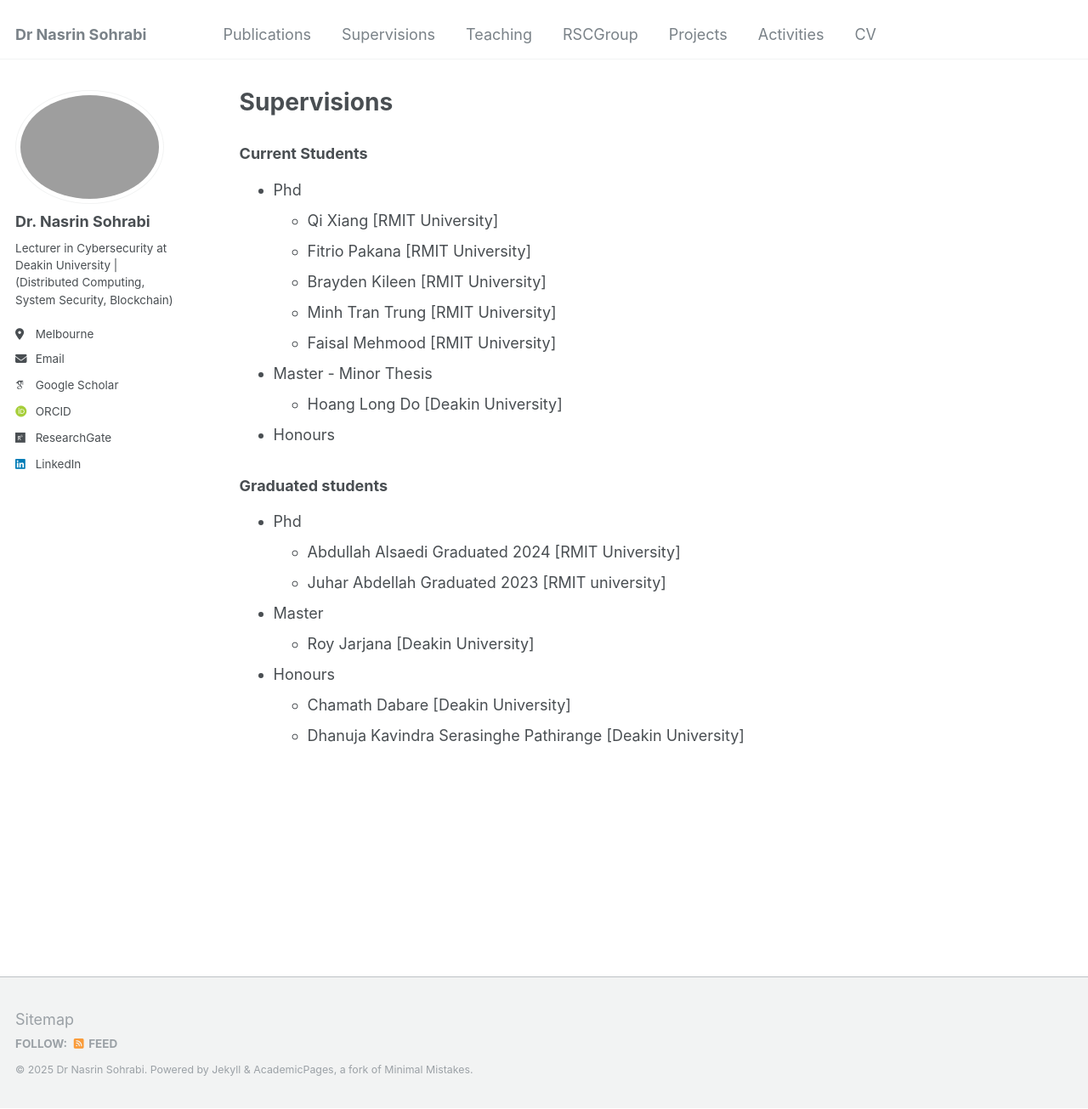
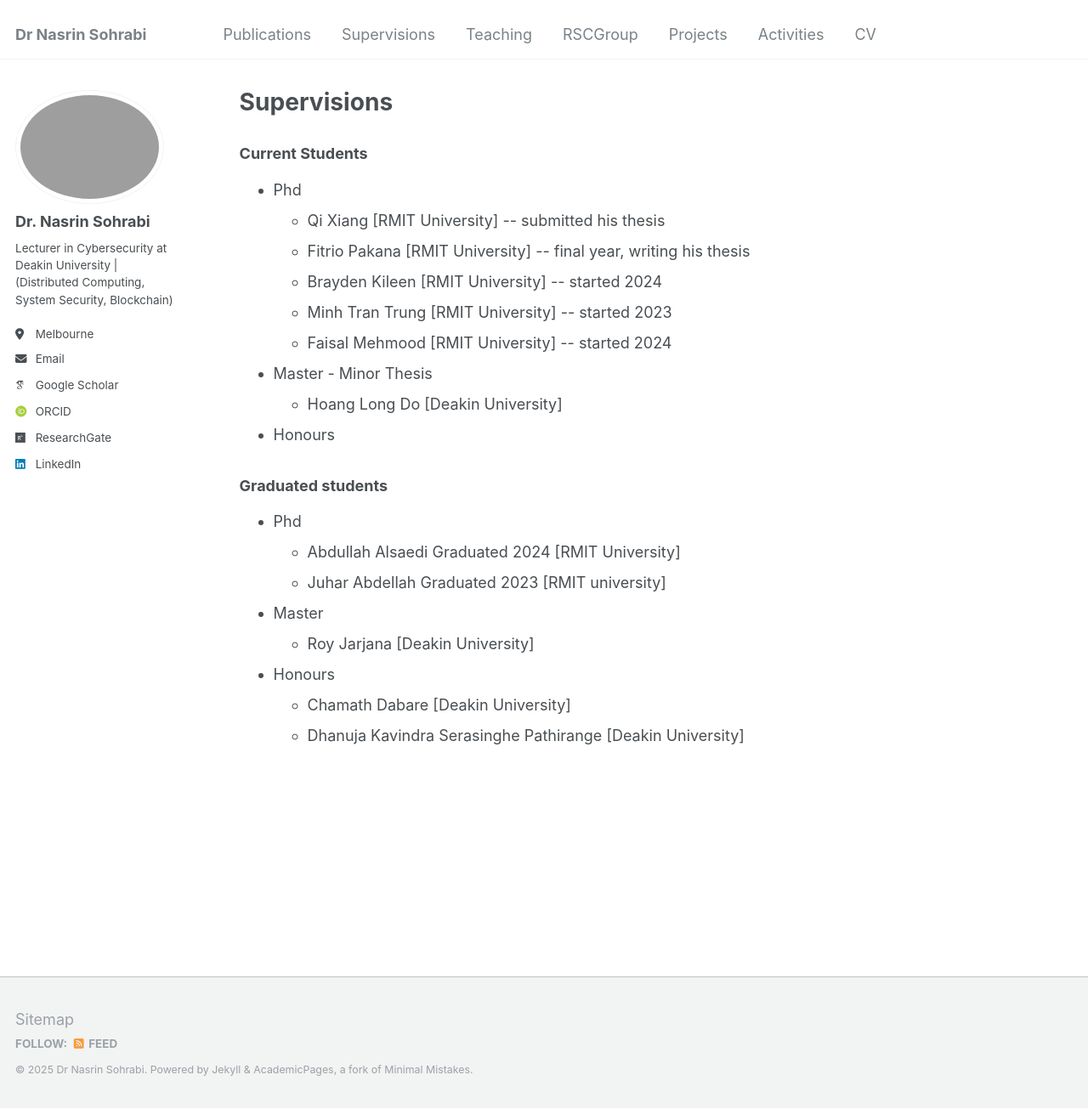
Before and after one commit to Nasrin-Sohrabi/Nasrin-Sohrabi.github.io, a Jekyll site: the page built from _pages/supervisions.html, in a window 1280 px wide and 1305 px high. Shown: the whole window at 85% size. Built offline with Jekyll 4.4.1, drawn with Linux system fonts in a browser that asks for light colours; some web fonts are replaced.

Commit message:
update the intro

```diff
--- a/_pages/supervisions.html
+++ b/_pages/supervisions.html
@@ -12,11 +12,11 @@ author_profile: true
         <ul>
             <li>Phd
                 <ul>
-                <li> Qi Xiang [RMIT University]</li>
-                <li> Fitrio Pakana [RMIT University]</li>
-                <li> Brayden Kileen [RMIT University]</li>
-                <li> Minh Tran Trung [RMIT University]</li>
-                <li> Faisal Mehmood [RMIT University]</li>
+                <li> Qi Xiang [RMIT University] -- submitted his thesis</li>
+                <li> Fitrio Pakana [RMIT University] -- final year, writing his thesis</li>
+                <li> Brayden Kileen [RMIT University] -- started 2024 </li>
+                <li> Minh Tran Trung [RMIT University] -- started 2023 </li>
+                <li> Faisal Mehmood [RMIT University] -- started 2024</li>
                 </ul>
             </li>
             <li>Master - Minor Thesis
```
Also changed, not shown: _pages/about.md (+3 -0 lines).
